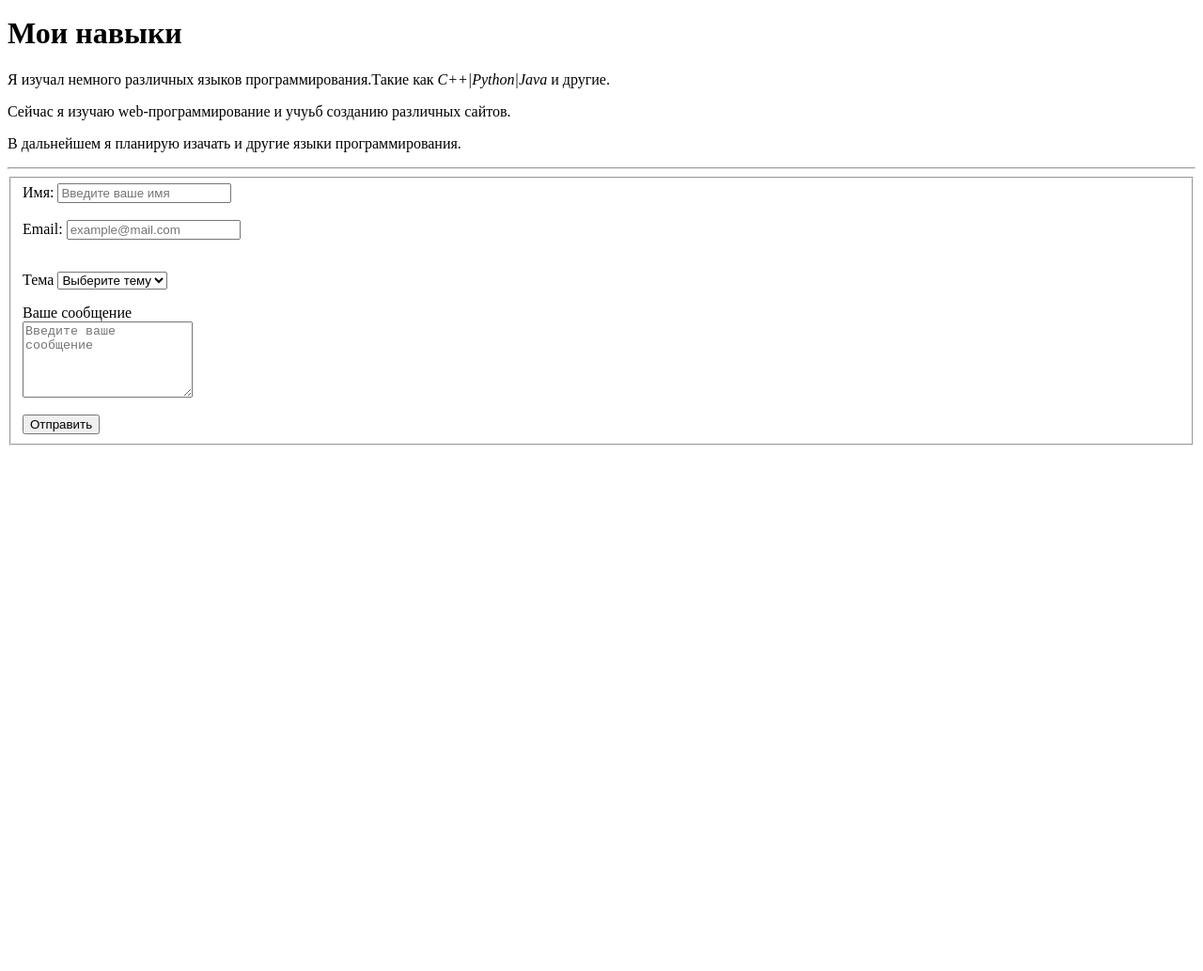
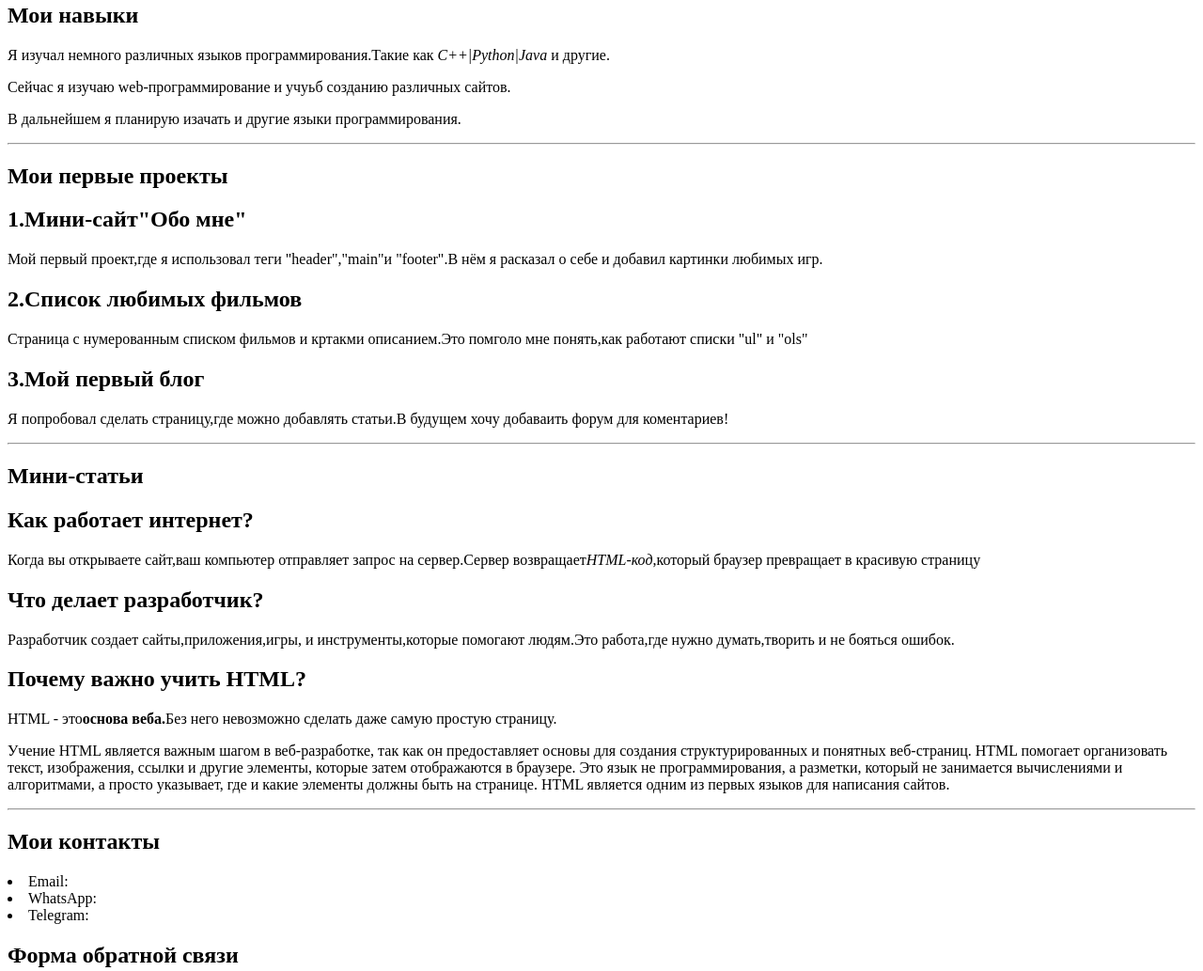
Before and after one commit to Sa1ky0521/first-site, a plain HTML site: page index.html in a window 1280 px wide. Shown: the part 406-1439 px from the top of the page at 94% size. Before the commit the page ends 896 px from the top, so only its background shows below. Drawn offline with Linux system fonts and the light colour scheme.

Commit message:
Update index.html

```diff
--- a/index.html
+++ b/index.html
@@ -13,32 +13,65 @@
         <p>Добро пожаловать на мою учебую страницу соднанную с помощью HTML</p>
         <nav>
             <ul>
-                <li><a href="#">обо мне</a></li>
-                <li><a href="#">Навыки</a></li>
-                <li><a href="#">Проекты</a></li>
-                <li><a href="#">Статьи</a></li>
-                <li><a href="#">Контакты</a></li>
+                <li><a href="#aboutme">обо мне</a></li>
+                <li><a href="#naviki">Навыки</a></li>
+                <li><a href="#project">Проекты</a></li>
+                <li><a href="#statii">Статьи</a></li>
+                <li><a href="#kontakt">Контакты</a></li>
             </ul>
      </nav>
     </header>
     <hr>
     <main>
+        <section id="aboutme">
+
             <h1>Кто я такой?</h1>
             <p>Я начинащий <b> web-разработчик.</b>Мне интересно создавать сайты,изучать новые технологии и поинмать,как устроен интернет.</p>
             <p>Когда я первый раз написал тег "h1" я понял, <u>что веб-это круто!</u></p>
             <p>"Лучший способ научиться программировать это начать писать свой код"<p>
             <p>Вот я и начал.Ниже-немного о том,что я изучаю</p>
+        </section>
         <hr>
+        <section id="naviki">
+
             <h1>Мои навыки</h1>
             <p>Я изучал немного различных языков программирования.Такие как <i>C++|Python|Java</i> и другие.</p>
             <p>Сейчас я изучаю web-программирование и учуьб созданию различных сайтов.</p>
             <p>В дальнейшем я планирую изачать и другие языки программирования.</p>
+        </section>
         <hr>
+        <section id="project">
+            <h1>Мои первые проекты</h1>
+            <h2>1.Мини-сайт"Обо мне"</h2>
+            <p>Мой первый проект,где я использовал теги "header","main"и "footer".В нём я расказал о себе и добавил картинки любимых игр.</p>
+            <h2>2.Список любимых фильмов</h2>
+            <p>Страница с нумерованным списком фильмов и кртакми описанием.Это помголо мне понять,как работают списки "ul" и "ols"</p>
+            <h2>3.Мой первый блог</h2>
+            <p>Я попробовал сделать страницу,где можно добавлять статьи.В будущем хочу добаваить форум для коментариев!</p>
+        </section>
+        <hr>
+        <section id="statii">
+            <h1>Мини-статьи</h1>
+            <h2>Как работает интернет?</h2>
+            <p>Когда вы открываете сайт,ваш компьютер отправляет запрос на сервер.Сервер возвращает<i>HTML-код</i>,который браузер превращает в красивую страницу</p>
+            <h2>Что делает разработчик?</h2>
+            <p>Разработчик создает сайты,приложения,игры, и инструменты,которые помогают людям.Это работа,где нужно думать,творить и не бояться ошибок.</p>
+            <h2>Почему важно учить HTML?</h2>
+            <p>HTML - это<b>основа веба.</b>Без него невозможно сделать даже самую простую страницу.</p>
+            <p>Учение HTML является важным шагом в веб-разработке, так как он предоставляет основы для создания структурированных и понятных веб-страниц. HTML помогает организовать текст, изображения, ссылки и другие элементы, которые затем отображаются в браузере. Это язык не программирования, а разметки, который не занимается вычислениями и алгоритмами, а просто указывает, где и какие элементы должны быть на странице. HTML является одним из первых языков для написания сайтов.</p>
+        </section>
+        <hr>
+        <section id="kontakt">
+
+            <h2>Мои контакты </h2>
+            <li>Email:</li>
+            <li>WhatsApp:</li>
+            <li>Telegram:</li>
             </main>
-
+        </section>
     <footer>
-
             <form >
+                <h2>Форма обратной связи</h2>
                 <fieldset>
                <label> Имя:</label>
                <input type="text" placeholder="Введите ваше имя"><br><br>
@@ -59,8 +92,10 @@
             <button type="submit">Отправить</button>
             </fieldset>
         </footer>
-
 </body>
 
 
 </html>
+
+
+</html>
```
Lines whose indentation alone changed are shown as unchanged.
